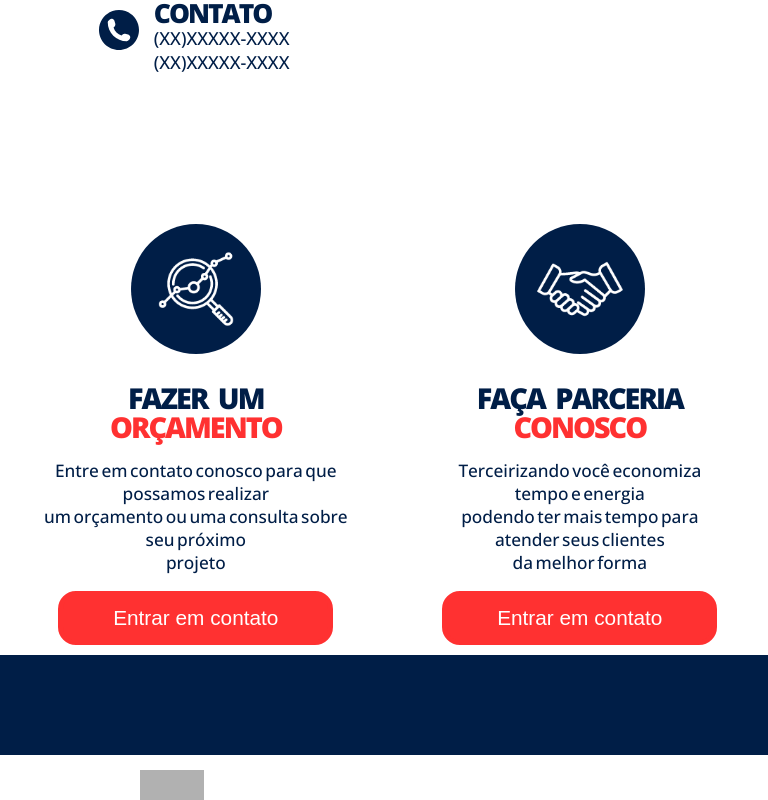
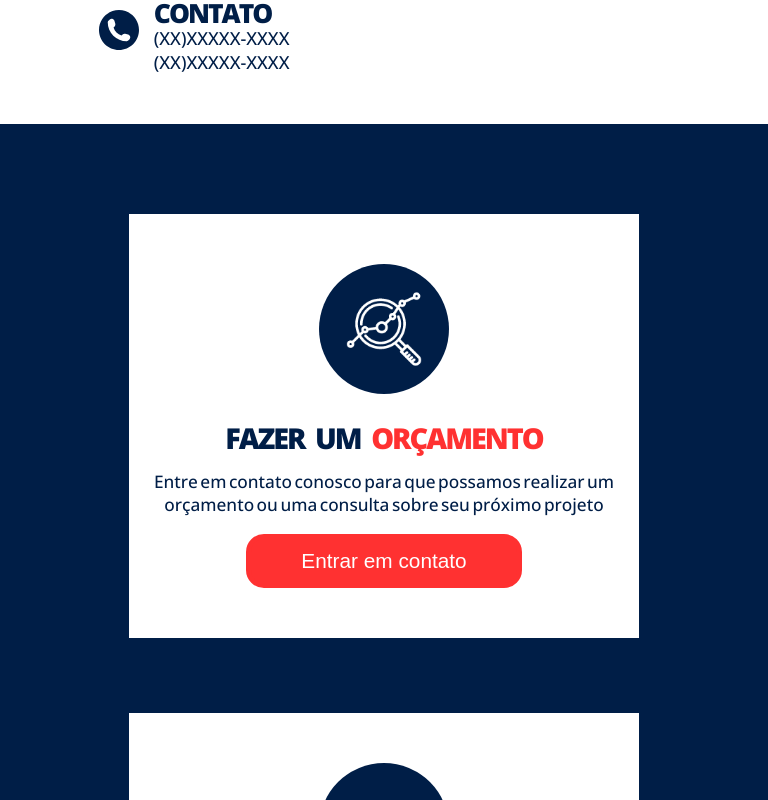
Before and after one commit to GBRbotelho/CHFront, a React (Vite) app: page / in a window 768 px wide. Shown: the part 4560-5360 px from the top of the page. Built offline with nearby package versions, Linux system fonts and the light colour scheme; grey boxes are pictures that could not be loaded.

Commit message:
Responsive Container 6

```diff
--- a/src/containers/Container6.module.css
+++ b/src/containers/Container6.module.css
@@ -92,3 +92,40 @@
     display: none;
   }
 }
+
+@media (min-width: 481px) and (max-width: 589px) {
+  .container {
+    background: #001e47;
+  }
+
+  .content {
+    flex-direction: column;
+    gap: 75px;
+    margin: 30px 20px;
+  }
+
+  .content br {
+    display: none;
+  }
+}
+
+@media (min-width: 590px) and (max-width: 1200px) {
+  .container {
+    background: #001e47;
+  }
+
+  .content {
+    flex-direction: column;
+    gap: 75px;
+    align-items: center;
+  }
+
+  .content1,
+  .content2 {
+    width: 490px;
+    padding: 50px 10px;
+  }
+  .content br {
+    display: none;
+  }
+}
```
